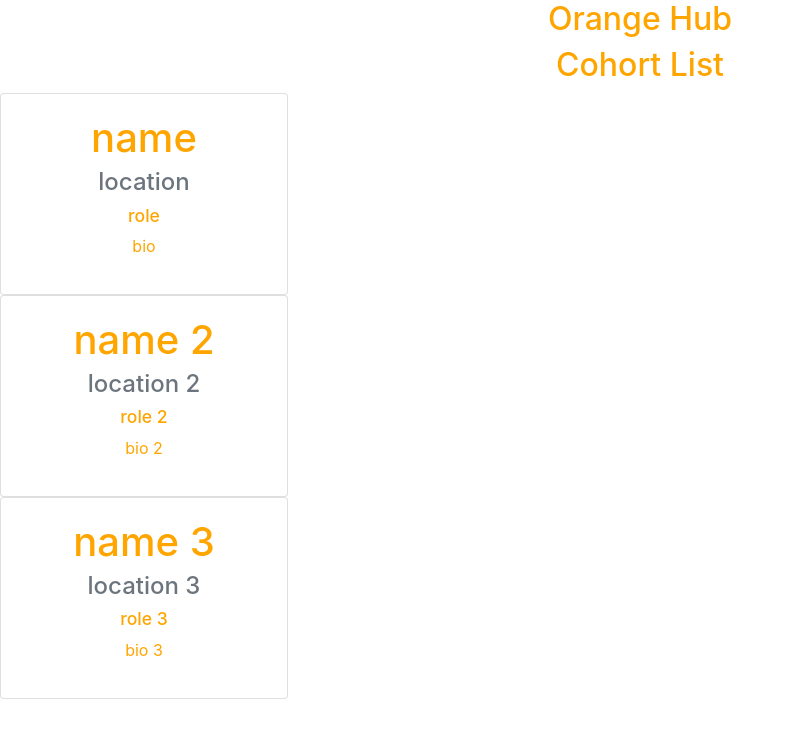
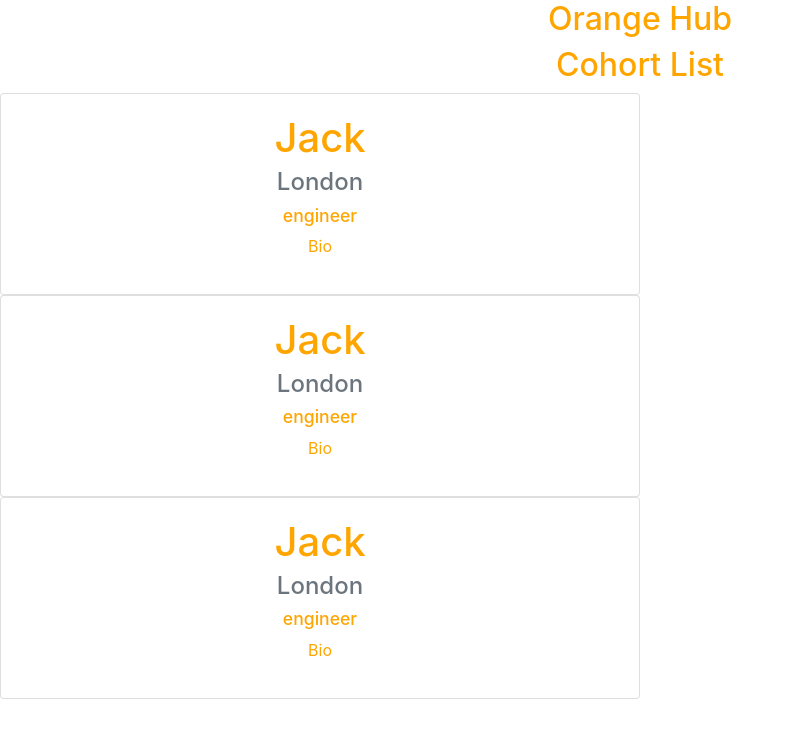
Before and after one commit to hawkinsJack/orangeHub, a React (Create React App) app: page / in a window 1280 px wide. Shown: the top 738 px of the page, without its empty margins (0-794 px from the left). Built offline with nearby package versions, Linux system fonts and the light colour scheme.

Commit message:
created separate profiles data file

```diff
--- a/src/components/Profile/Profile.jsx
+++ b/src/components/Profile/Profile.jsx
@@ -3,7 +3,7 @@ import React from 'react'
 const Profile = ({ name, location, role, bio }) => {
 
     return (
-        <div className="card" style={{width: '18rem'}}>
+        <div className="card w-50">
             <div className="card-body">
                 <h3 className="profile-name card-title">{name}</h3>
 
--- a/src/components/ProfileList/ProfileList.jsx
+++ b/src/components/ProfileList/ProfileList.jsx
@@ -1,36 +1,8 @@
 import React from 'react';
-
 import Profile from '../Profile/Profile';
+import { profiles } from './ProfilesData'
 
 const ProfileList = ({ listTitle }) => {
-
-
-    const profiles = [
-
-
-        {
-            id: 1,
-            name: 'Jack',
-            bio: 'Bio',
-            location: 'London',
-            role: 'engineer'
-        },
-        {
-            id: 2,
-            name: 'Jack',
-            bio: 'Bio',
-            location: 'London',
-            role: 'engineer'
-        },
-        {
-            id: 3,
-            name: 'Jack',
-            bio: 'Bio',
-            location: 'London',
-            role: 'engineer'
-        }
-    ];
-
 
 
     return (
@@ -41,9 +13,11 @@ const ProfileList = ({ listTitle }) => {
             <h2>{listTitle ? listTitle : 'Cohort Profiles'}</h2>
 
             <div>
-                <Profile name="name" location="location" role="role" bio="bio"/>
-                <Profile name="name 2" location="location 2" role="role 2" bio="bio 2"/>
-                <Profile name="name 3" location="location 3" role="role 3" bio="bio 3"/>
+                {
+                    profiles && profiles.map((profile) => (
+                        <Profile name={profile.name} location={profile.location} role={profile.role} bio={profile.bio}/>
+                    ))
+                }
             </div>
 
 
--- /dev/null
+++ b/src/components/ProfileList/ProfilesData.js
@@ -0,0 +1,26 @@
+const profiles = [
+
+    {
+        id: 1,
+        name: 'Jack',
+        bio: 'Bio',
+        location: 'London',
+        role: 'engineer'
+    },
+    {
+        id: 2,
+        name: 'Jack',
+        bio: 'Bio',
+        location: 'London',
+        role: 'engineer'
+    },
+    {
+        id: 3,
+        name: 'Jack',
+        bio: 'Bio',
+        location: 'London',
+        role: 'engineer'
+    }
+];
+
+export {profiles}
```
